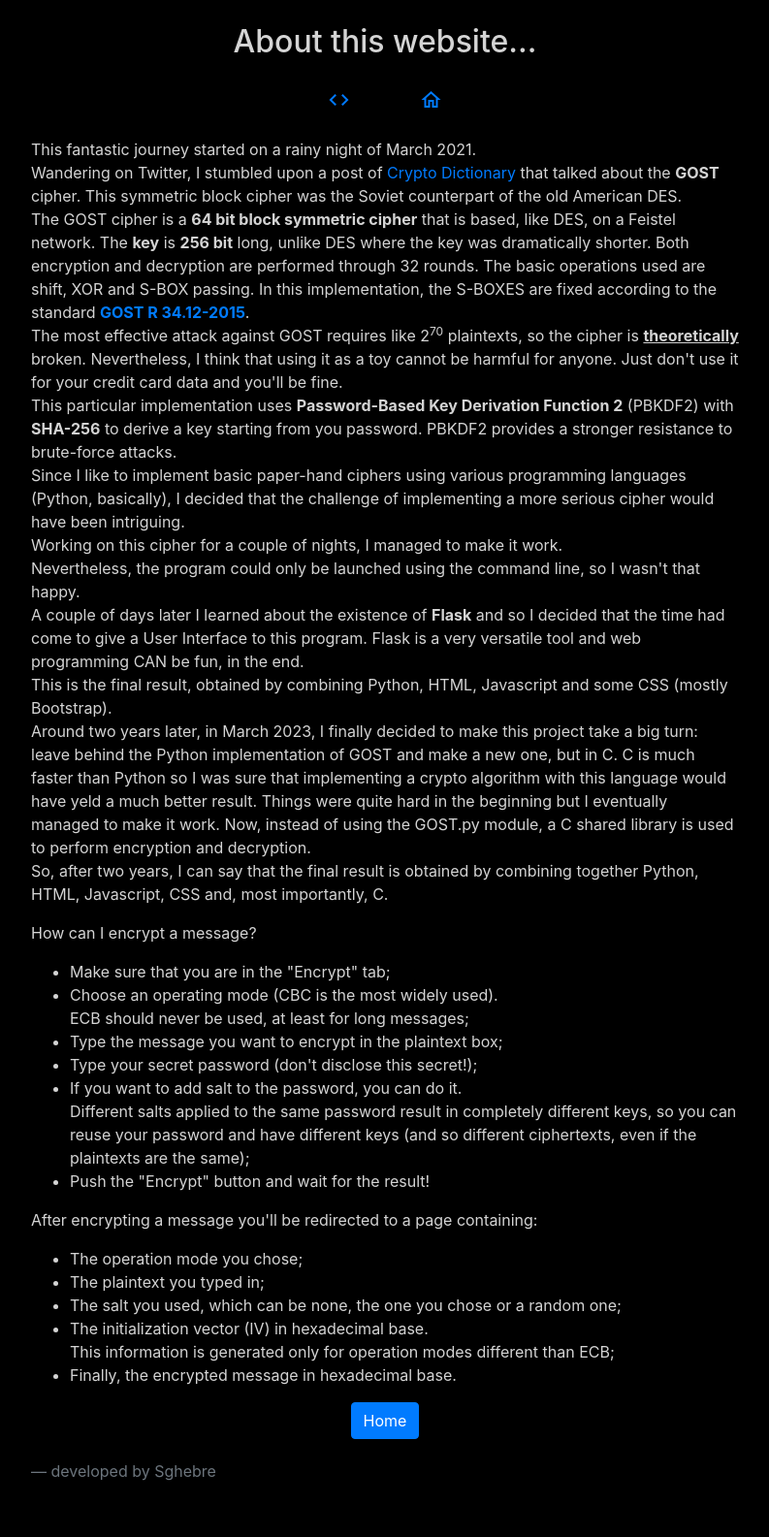
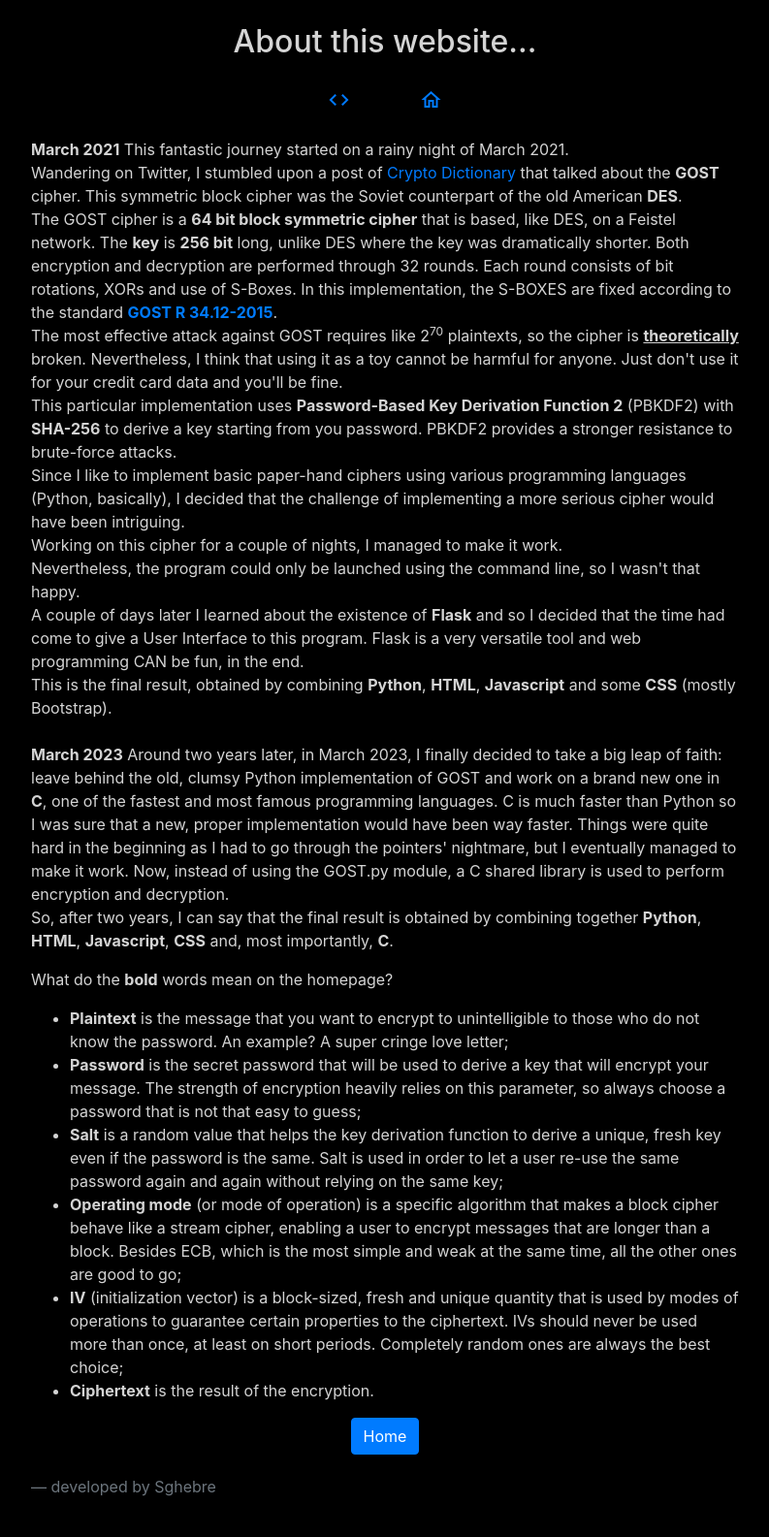
Before and after one commit to sghebrab/GOST_WebService, a Flask app: page /info in a window 1280 px wide. Shown: the whole page at 97% size, without its empty margins (243-1036 px from the left). Before the commit the page ends 1527 px from the top, so only its background shows below. Run offline with Flask 2, Linux system fonts and the light colour scheme; some libraries are stand-ins or nearby versions.

Commit message:
Restyling of the whole content.

```diff
--- a/templates/info.html
+++ b/templates/info.html
@@ -41,12 +41,13 @@
     <div class="row justify-content-center">
         <div class="col-11 col-md-8">
             <p style="overflow-wrap: break-word">
+                <b>March 2021</b>
                 This fantastic journey started on a rainy night of March 2021.<br>
                 Wandering on Twitter, I stumbled upon a post of <a href="https://twitter.com/cryptolexicon">Crypto Dictionary</a> that
-                talked about the <b>GOST</b> cipher. This symmetric block cipher was the Soviet counterpart of the old American DES.<br>
+                talked about the <b>GOST</b> cipher. This symmetric block cipher was the Soviet counterpart of the old American <b>DES</b>.<br>
                 The GOST cipher is a <b>64 bit block symmetric cipher</b> that is based, like DES, on a Feistel network.
                 The <b>key</b> is <b>256 bit</b> long, unlike DES where the key was dramatically shorter.
-                Both encryption and decryption are performed through 32 rounds. The basic operations used are shift, XOR and S-BOX passing.
+                Both encryption and decryption are performed through 32 rounds. Each round consists of bit rotations, XORs and use of S-Boxes.
                 In this implementation, the S-BOXES are fixed according to the standard <a href="https://tools.ietf.org/html/rfc5830#page-3"><b>GOST R 34.12-2015</b></a>.<br>
                 The most effective attack against GOST requires like 2<sup>70</sup> plaintexts, so the cipher is <u><b>theoretically</b></u> broken.
                 Nevertheless, I think that using it as a toy cannot be harmful for anyone. Just don't use it for your credit card data
@@ -59,38 +60,31 @@
                 Nevertheless, the program could only be launched using the command line, so I wasn't that happy.<br>
                 A couple of days later I learned about the existence of <b>Flask</b> and so I decided that the time had come to
                 give a User Interface to this program. Flask is a very versatile tool and web programming CAN be fun, in the end.<br>
-                This is the final result, obtained by combining Python, HTML, Javascript and some CSS (mostly Bootstrap).<br>
-                Around two years later, in March 2023, I finally decided to make this project take a big turn: leave behind the Python implementation of GOST and make a new one,
-                but in C. C is much faster than Python so I was sure that implementing a crypto algorithm with this language would have yeld a much better result.
-                Things were quite hard in the beginning but I eventually managed to make it work. Now, instead of using the GOST.py module, a C shared library is used to perform
-                encryption and decryption.<br>
-                So, after two years, I can say that the final result is obtained by combining together Python, HTML, Javascript, CSS and, most importantly, C.
+                This is the final result, obtained by combining <b>Python</b>, <b>HTML</b>, <b>Javascript</b> and some <b>CSS</b> (mostly Bootstrap).<br>
+                <br>
+                <b>March 2023</b>
+                Around two years later, in March 2023, I finally decided to take a big leap of faith: leave behind the old, clumsy Python implementation of GOST and work on a brand new one
+                in <b>C</b>, one of the fastest and most famous programming languages. C is much faster than Python so I was sure that a new, proper implementation would have been way faster.
+                Things were quite hard in the beginning as I had to go through the pointers' nightmare, but I eventually managed to make it work.
+                Now, instead of using the GOST.py module, a C shared library is used to perform encryption and decryption.<br>
+                So, after two years, I can say that the final result is obtained by combining together <b>Python</b>, <b>HTML</b>, <b>Javascript</b>, <b>CSS</b> and, most importantly, <b>C</b>.
             </p>
-            <p>How can I encrypt a message?</p>
+            <p>What do the <b>bold</b> words mean on the homepage?</p>
             <ul style="overflow-wrap: break-word">
-                <li>Make sure that you are in the "Encrypt" tab;</li>
-                <li>Choose an operating mode (CBC is the most widely used).<br>
-                    ECB should never be used, at least for long messages;
+                <li><b>Plaintext</b> is the message that you want to encrypt to unintelligible to those who do not know the password. An example? A super cringe love letter;</li>
+                <li><b>Password</b> is the secret password that will be used to derive a key that will encrypt your message. The strength of encryption heavily relies on this
+                    parameter, so always choose a password that is not that easy to guess;<br>
                 </li>
-                <li>Type the message you want to encrypt in the plaintext box;</li>
-                <li>Type your secret password (don't disclose this secret!);</li>
-                <li>If you want to add salt to the password, you can do it.<br>
-                    Different salts applied to the same password result in completely different
-                    keys, so you can reuse your password and have different keys (and so different
-                    ciphertexts, even if the plaintexts are the same);
+                <li><b>Salt</b> is a random value that helps the key derivation function to derive a unique, fresh key even if the password is the same.
+                    Salt is used in order to let a user re-use the same password again and again without relying on the same key;
                 </li>
-                <li>Push the "Encrypt" button and wait for the result!</li>
-            </ul>
-            <p>After encrypting a message you'll be redirected to a page containing:</p>
-            <ul style="overflow-wrap: break-word">
-                <li>The operation mode you chose;</li>
-                <li>The plaintext you typed in;</li>
-                <li>The salt you used, which can be none, the one you chose or a random one;</li>
-                <li>The initialization vector (IV) in hexadecimal base.<br>
-                    This information is generated only for operation modes different than ECB;
+                <li><b>Operating mode</b> (or mode of operation) is a specific algorithm that makes a block cipher behave like a stream cipher, enabling a user to encrypt messages
+                    that are longer than a block. Besides ECB, which is the most simple and weak at the same time, all the other ones are good to go;
                 </li>
-                <li>Finally, the encrypted message in hexadecimal base.
+                <li><b>IV</b> (initialization vector) is a block-sized, fresh and unique quantity that is used by modes of operations to guarantee certain properties to the
+                    ciphertext. IVs should never be used more than once, at least on short periods. Completely random ones are always the best choice;
                 </li>
+                <li><b>Ciphertext</b> is the result of the encryption.</li>
             </ul>
         </div>
     </div>
```
